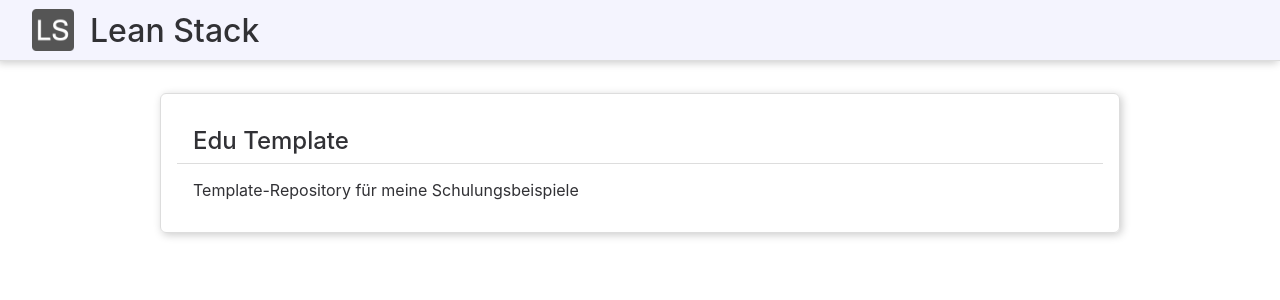
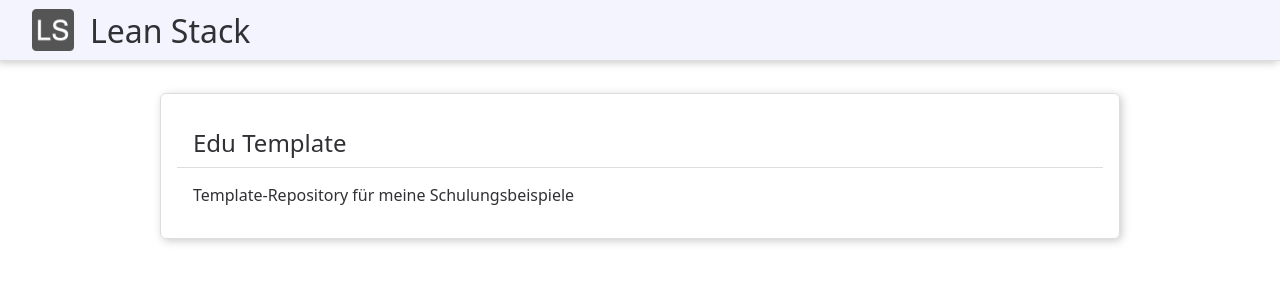
Before and after one commit to lean-ng/edu-template, an Angular app: page / in a window 1280 px wide. Shown: the top 300 px of the page. Built offline with nearby package versions, Linux system fonts and the light colour scheme.

Commit message:
Update font familiy to use system-ui

```diff
--- a/src/styles.css
+++ b/src/styles.css
@@ -1,6 +1,6 @@
 html {
-  font-family: -apple-system, BlinkMacSystemFont, 'Segoe UI', Roboto, Oxygen,
-    Ubuntu, Cantarell, 'Open Sans', 'Helvetica Neue', sans-serif;
+  font-family: system-ui, -apple-system, BlinkMacSystemFont, 'Segoe UI', Roboto,
+    Oxygen, Ubuntu, Cantarell, 'Open Sans', 'Helvetica Neue', sans-serif;
 }
 body {
   margin: 0;
```
